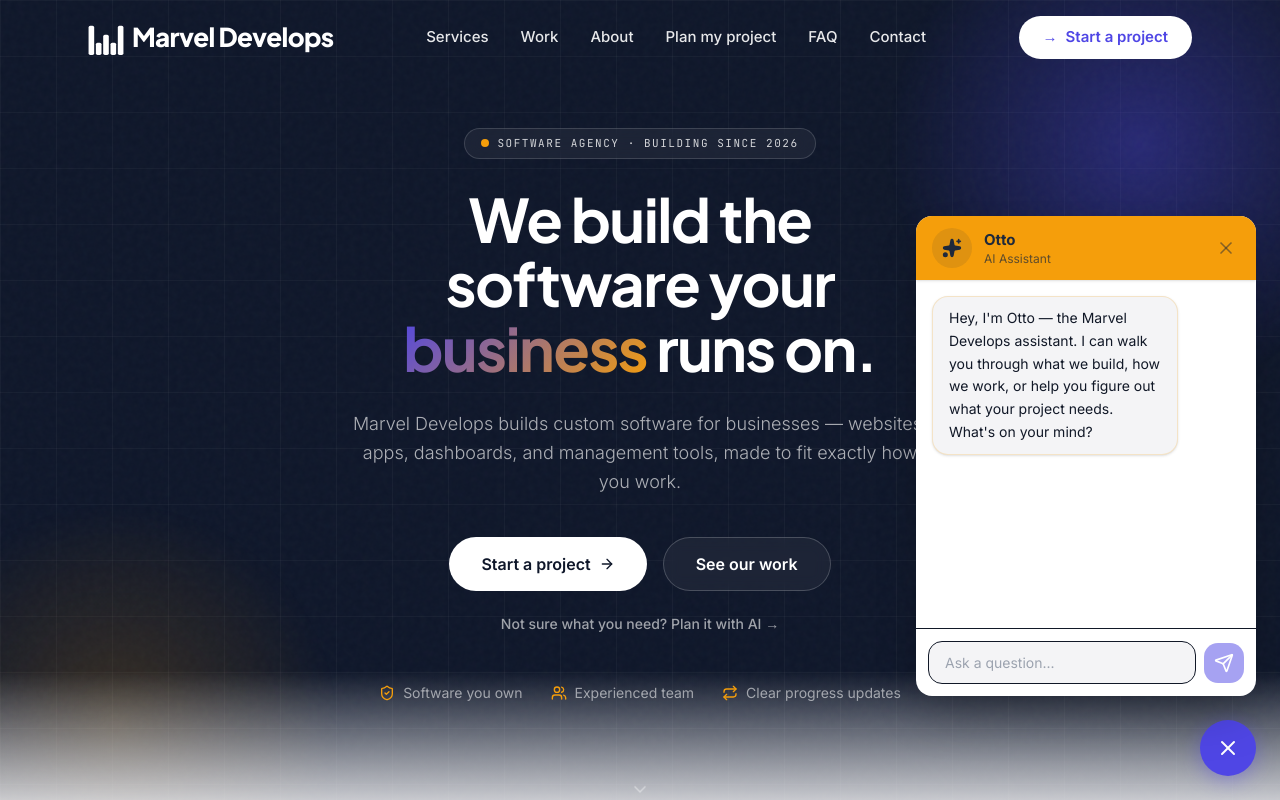
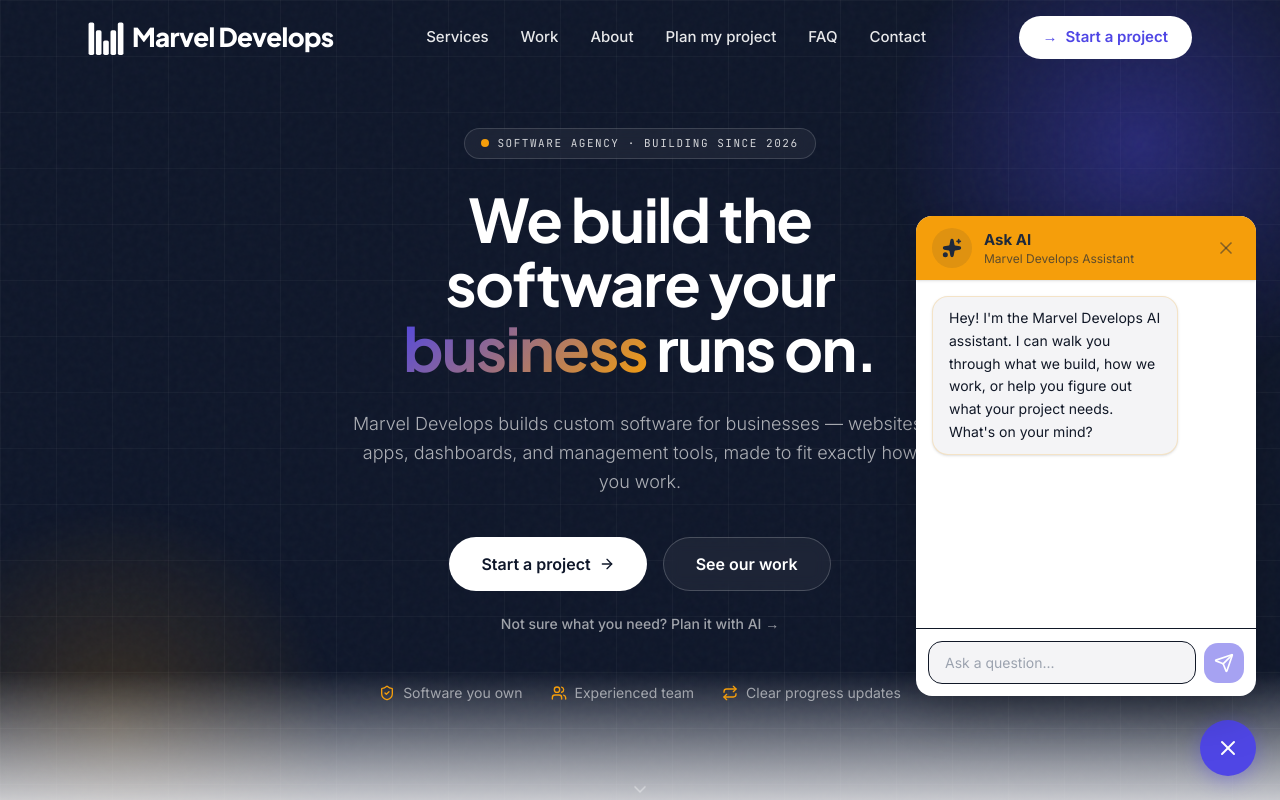
Before and after one commit to DevMarvellous/Marvel-Develops, a Next.js app: page / in a window 1280 px wide. Both pictures are taken after a click on the button 1228 px from the left and 748 px from the top of the page. Shown: the top 800 px of the page. Built offline with nearby package versions, Linux system fonts and the light colour scheme.

Commit message:
rebrand chatbot from Otto to Ask AI, fix logo M shape
Co-Authored-By: Claude Sonnet 4.6 <noreply@anthropic.com>

```diff
--- a/components/chatbot/AssistantChat.tsx
+++ b/components/chatbot/AssistantChat.tsx
@@ -5,9 +5,8 @@ import { motion, AnimatePresence } from 'framer-motion'
 import { Sparkles, X, Send, Loader2 } from 'lucide-react'
 import type { Message } from '@/lib/types'
 
-// Assistant name + opening line for Marvel Develops. (Name is a working placeholder.)
-const ASSISTANT_NAME = 'Otto'
-const OPENING_MESSAGE = `Hey, I'm ${ASSISTANT_NAME} — the Marvel Develops assistant. I can walk you through what we build, how we work, or help you figure out what your project needs. What's on your mind?`
+const ASSISTANT_NAME = 'Marvel AI'
+const OPENING_MESSAGE = `Hey! I'm the Marvel Develops AI assistant. I can walk you through what we build, how we work, or help you figure out what your project needs. What's on your mind?`
 
 const CONTACT_LINK = 'https://wa.me/2349030891731'
 
@@ -119,7 +118,7 @@ export function AssistantChat() {
       {/* Tooltip (desktop only) */}
       {!isOpen && (
         <div className="absolute bottom-full right-0 mb-2 hidden whitespace-nowrap rounded-lg bg-navy px-3 py-2 font-sans text-[13px] text-white lg:block">
-          Ask {ASSISTANT_NAME}
+          Ask AI
           <div className="absolute right-5 top-full border-4 border-transparent border-t-navy" />
         </div>
       )}
@@ -142,8 +141,8 @@ export function AssistantChat() {
                 <Sparkles className="h-5 w-5 fill-navy text-navy" />
               </div>
               <div>
-                <p className="font-sans text-[15px] font-bold text-navy">{ASSISTANT_NAME}</p>
-                <p className="font-sans text-xs text-navy/70">AI Assistant</p>
+                <p className="font-sans text-[15px] font-bold text-navy">Ask AI</p>
+                <p className="font-sans text-xs text-navy/70">Marvel Develops Assistant</p>
               </div>
               <button
                 onClick={() => setIsOpen(false)}
--- a/lib/server/gemini.ts
+++ b/lib/server/gemini.ts
@@ -2,11 +2,11 @@ import { GoogleGenAI } from '@google/genai'
 import type { Message } from '@/lib/types'
 
 // ============================================================================
-// Marvel Develops AI assistant (Otto) system prompt. Keep it accurate — never
+// Marvel Develops AI assistant system prompt. Keep it accurate — never
 // list services the team doesn't offer. Server-only: never import this file
 // from a Client Component, it reads a non-public env var.
 // ============================================================================
-const SYSTEM_PROMPT = `You are Otto, the AI assistant for Marvel Develops,
+const SYSTEM_PROMPT = `You are the AI assistant for Marvel Develops,
 the software brand built by Marvellous Adepoju, building custom software
 solutions for businesses.
 
```
Also changed, not shown: public/brand-logo.svg, 1 other file (tests, documents, lock files or other folders).
